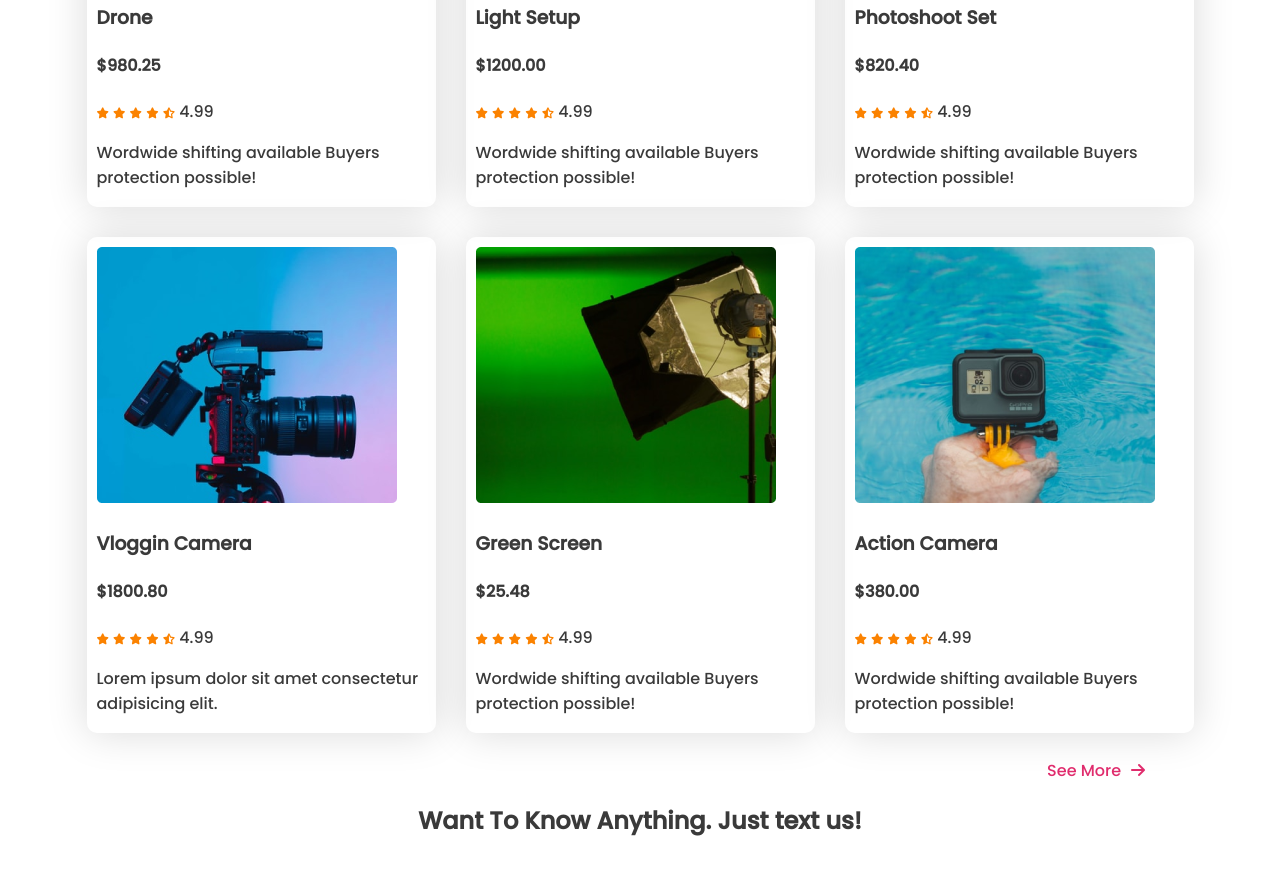
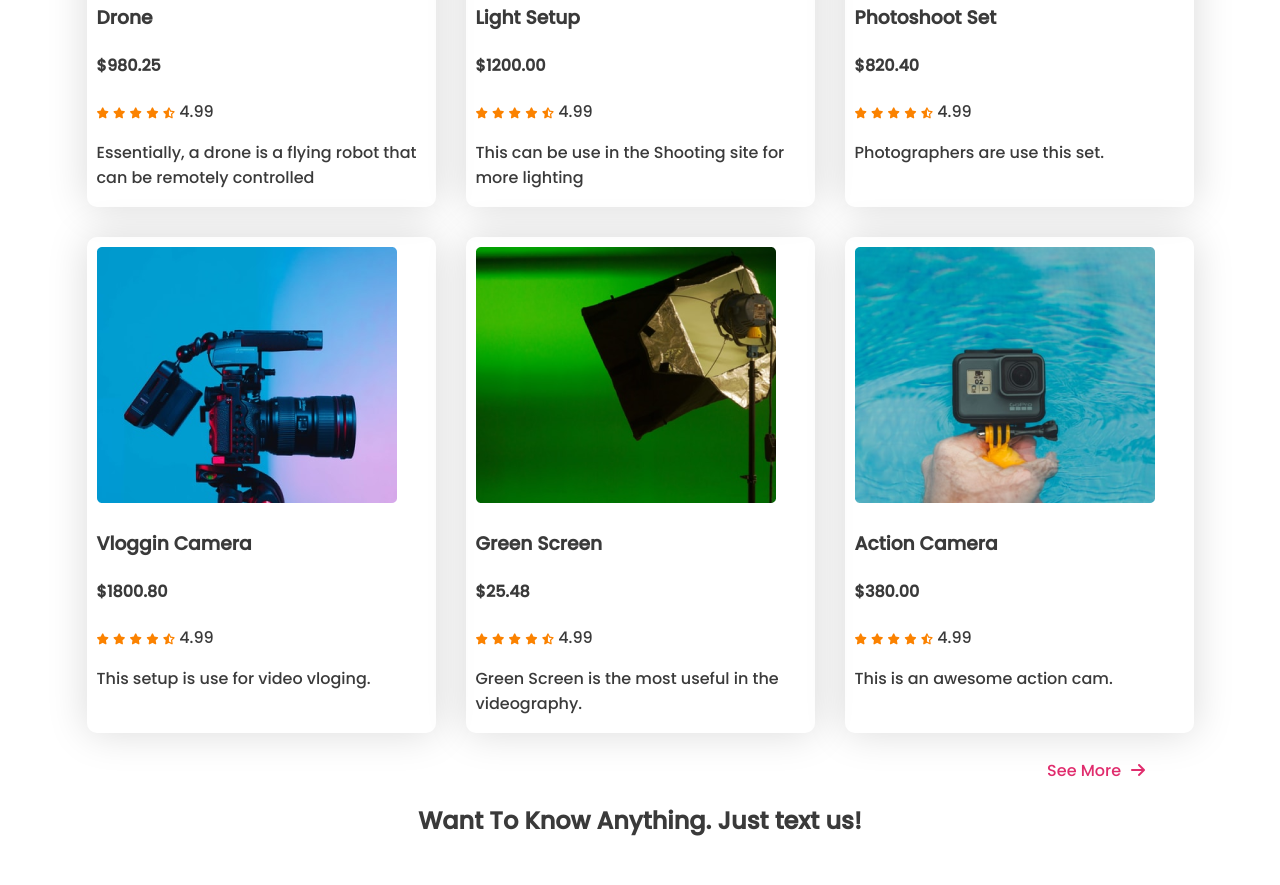
Before and after one commit to SKobir/asignment02, a plain HTML site: page index.html in a window 1280 px wide. Shown: the part 1449-2334 px from the top of the page. Drawn offline with Linux system fonts and the light colour scheme.

Commit message:
almost done

```diff
--- a/index.html
+++ b/index.html
@@ -93,8 +93,7 @@
                             <i class="fas fa-star-half-alt half"></i>
                             <span>4.99</span>
                         </div>
-                        <p>Wordwide shifting available
-                            Buyers protection possible!</p>
+                        <p>Essentially, a drone is a flying robot that can be remotely controlled</p>
                     </div>
                     <div class="product">
                         <img src="images/product/5-lights-5.png" alt="">
@@ -108,8 +107,7 @@
                             <i class="fas fa-star-half-alt half"></i>
                             <span>4.99</span>
                         </div>
-                        <p>Wordwide shifting available
-                            Buyers protection possible!</p>
+                        <p>This can be use in the Shooting site for more lighting</p>
                     </div>
                     <div class="product">
                         <img src="images/product/6-setup-6.png" alt="">
@@ -123,8 +121,7 @@
                             <i class="fas fa-star-half-alt half"></i>
                             <span>4.99</span>
                         </div>
-                        <p>Wordwide shifting available
-                            Buyers protection possible!</p>
+                        <p>Photographers are use this set.</p>
                     </div>
                     <div class="product">
                         <img src="images/product/7-camera.png" alt="">
@@ -138,7 +135,7 @@
                             <i class="fas fa-star-half-alt half"></i>
                             <span>4.99</span>
                         </div>
-                        <p>Lorem ipsum dolor sit amet consectetur adipisicing elit.</p>
+                        <p>This setup is use for video vloging.</p>
                     </div>
                     <div class="product">
                         <img src="images/product/8-single-light-8.png" alt="">
@@ -152,8 +149,7 @@
                             <i class="fas fa-star-half-alt half"></i>
                             <span>4.99</span>
                         </div>
-                        <p>Wordwide shifting available
-                            Buyers protection possible!</p>
+                        <p>Green Screen is the most useful in the videography.</p>
                     </div>
                     <div class="product">
                         <img src="images/product/9-action.png" alt="">
@@ -167,8 +163,7 @@
                             <i class="fas fa-star-half-alt half"></i>
                             <span>4.99</span>
                         </div>
-                        <p>Wordwide shifting available
-                            Buyers protection possible!</p>
+                        <p>This is an awesome action cam.</p>
 
                     </div>
 
--- a/styles/style.css
+++ b/styles/style.css
@@ -45,13 +45,15 @@ h2.title{
     background-image: url(../images/product/Circle-design.svg);
 }
 
+/* ---------------CSS pseudo----------------------  */
 .right-portion img:hover{
     background-color: thistle;
     border-radius: 20px;
     transform: scale(.5) rotate(-90deg);
-    transition: transform 1s;
+    transition: transform 1s ease 0.5s;
 }
 /*---------------------- Header CSS End ---------------------*/
+
 
 /*--------------------- Popular collection CSS Start -----------*/
 .main-title{
@@ -80,6 +82,7 @@ img{
     width: 300px;
     height: 256px;
 }
+
 /*-------------------- CSS for rating ----------------------*/
 .fa-star, .fa-star-half-alt{
     font-size: 11px;
```
